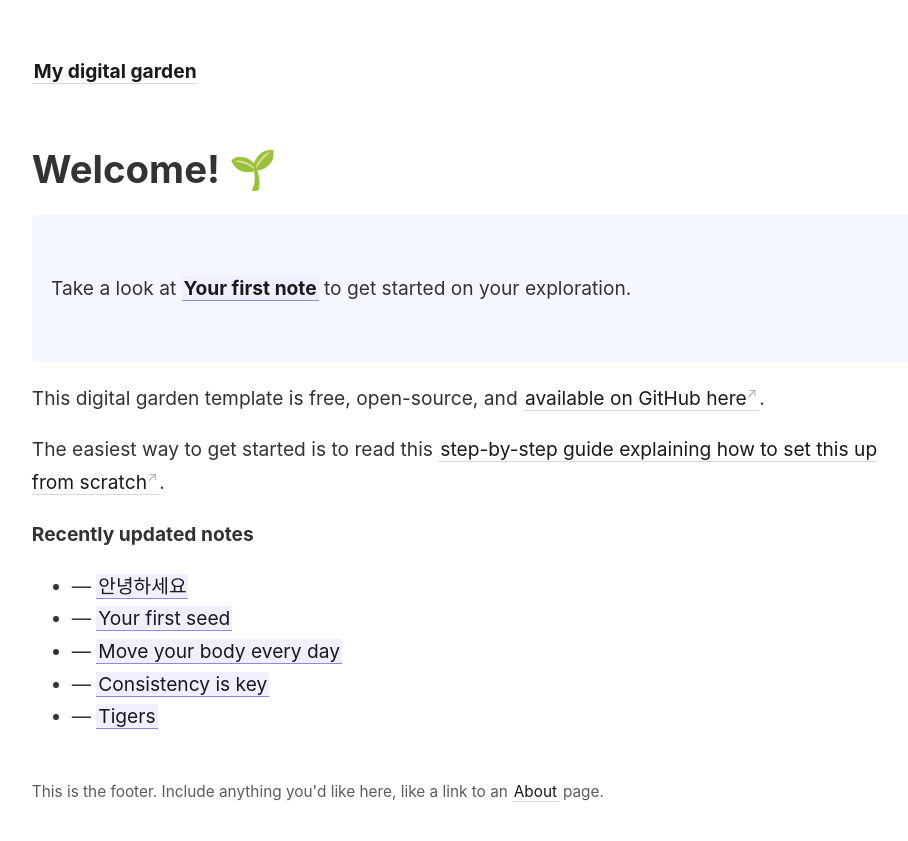
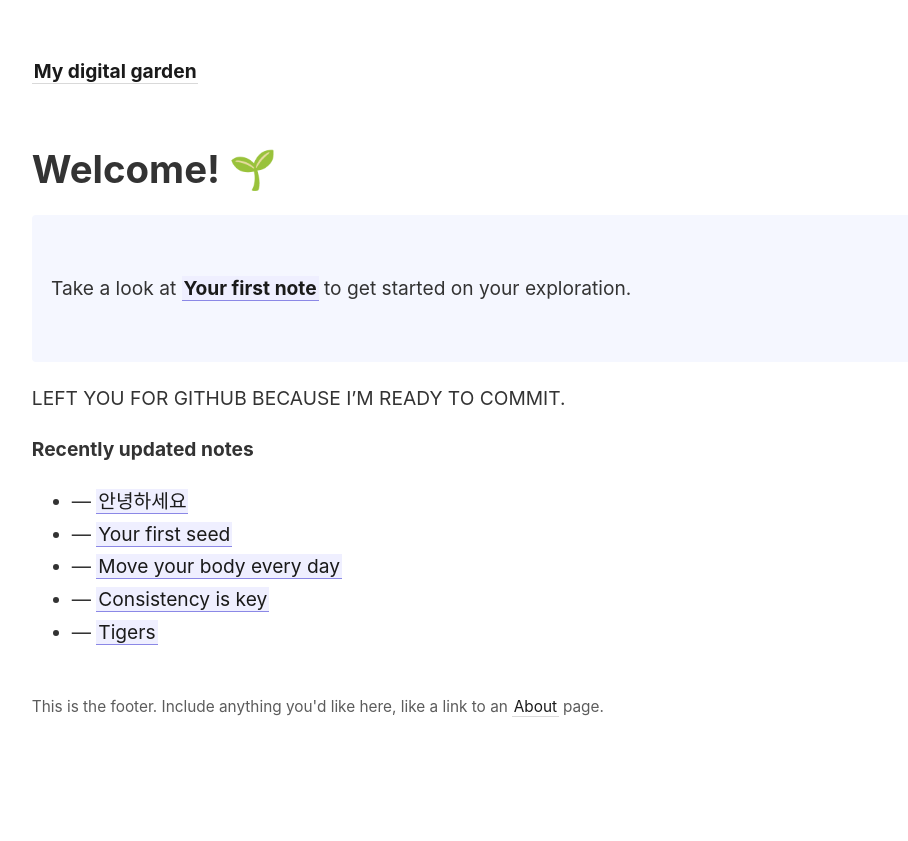
Before and after one commit to hauntedHousewife/oldhauntedhousewife.github.io, a Jekyll site: the page built from _pages/index.md, in a window 1280 px wide. Shown: the top 841 px of the page, without its empty margins (45-953 px from the left). Built offline with Jekyll 4.4.1, drawn with Linux system fonts in a browser that asks for light colours.

Commit message:
Update index.md

```diff
--- a/_pages/index.md
+++ b/_pages/index.md
@@ -11,9 +11,7 @@
   Take a look at <span style="font-weight: bold">[[Your first note]]</span> to get started on your exploration.
 </p>
 
-This digital garden template is free, open-source, and [available on GitHub here](https://github.com/maximevaillancourt/digital-garden-jekyll-template).
-
-The easiest way to get started is to read this [step-by-step guide explaining how to set this up from scratch](https://maximevaillancourt.com/blog/setting-up-your-own-digital-garden-with-jekyll).
+LEFT YOU FOR GITHUB BECAUSE I'M READY TO COMMIT.
 
 <strong>Recently updated notes</strong>
 
```
